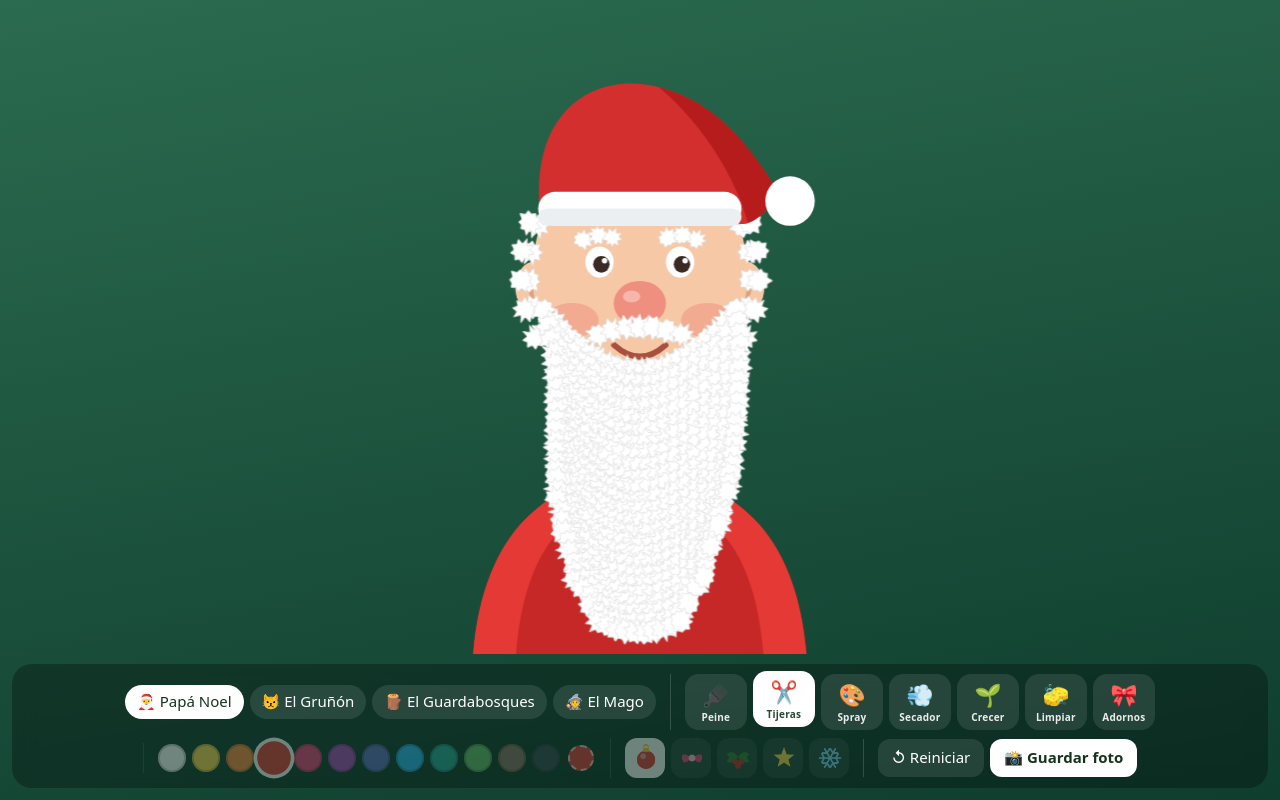
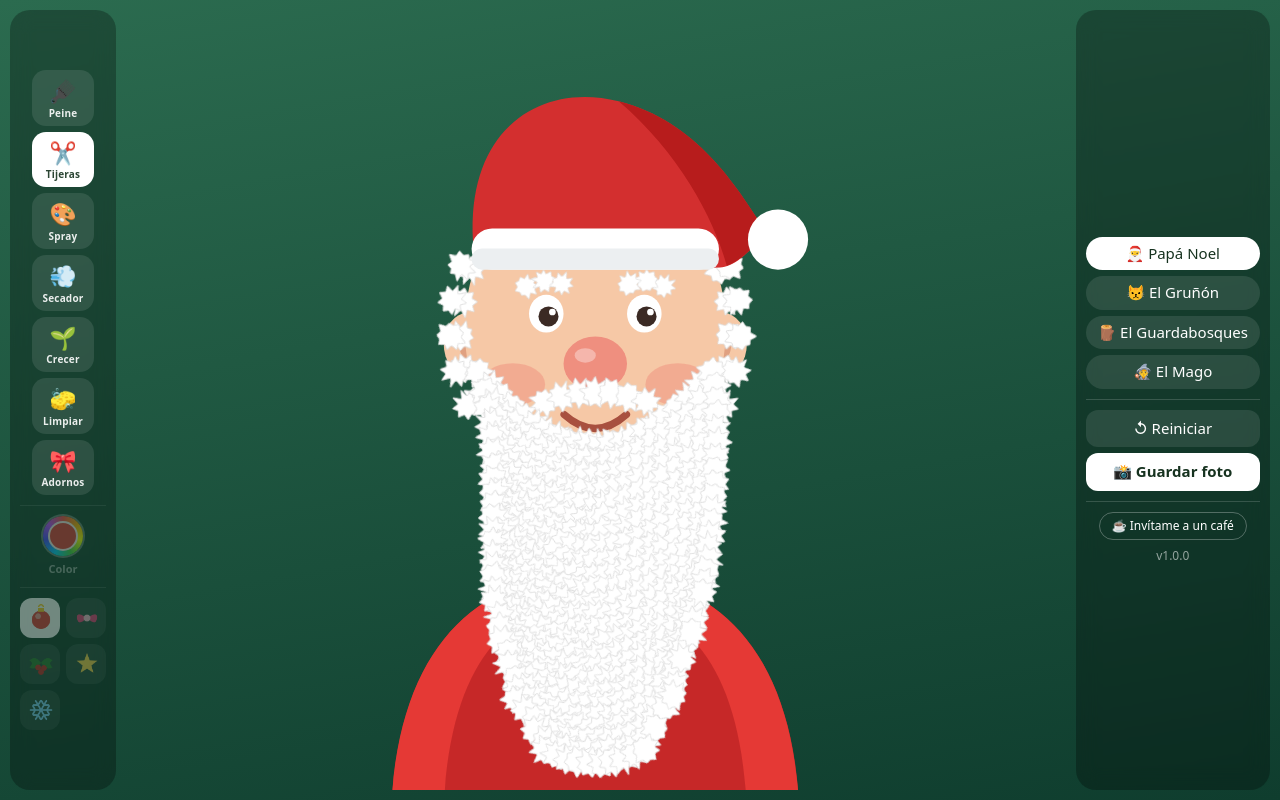
Before and after one commit to davic80/santaselfie, a website built with Vite: page index.html in a window 1280 px wide. Built offline with nearby package versions, Linux system fonts and the light colour scheme; animation ran at ten frames a second.

Commit message:
v1.0.0: raíles a los lados, selector de color nativo y café
- Layout por orientación: en horizontal los controles van a los lados con
  el personaje centrado; en vertical, a una barra abajo. Solo CSS.
- El color se elige con <input type="color">, que abre la rueda nativa de
  iOS/Android. Fuera la paleta de 12 muestras.
- "☕ Invítame a un café" y la versión en el pie, como en reeldown.
- La versión sale de package.json vía define de Vite.

Co-Authored-By: Claude Opus 5 <noreply@anthropic.com>

```diff
--- a/index.html
+++ b/index.html
@@ -13,7 +13,12 @@
     <div class="stage">
       <canvas id="stage"></canvas>
     </div>
-    <div id="toolbar" class="toolbar"></div>
+    <!-- En horizontal `.rails` es display:contents y cada raíl se coloca a un
+         lado del personaje; en vertical los dos caen juntos a la barra de abajo. -->
+    <div class="rails">
+      <div id="rail-left" class="rail rail--left"></div>
+      <div id="rail-right" class="rail rail--right"></div>
+    </div>
   </main>
   <div id="cursor" class="cursor" aria-hidden="true"></div>
   <script type="module" src="./src/main.js"></script>
--- a/package.json
+++ b/package.json
@@ -1,6 +1,6 @@
 {
   "name": "santaselfie",
-  "version": "0.1.0",
+  "version": "1.0.0",
   "private": true,
   "type": "module",
   "scripts": {
--- a/src/config.js
+++ b/src/config.js
@@ -18,10 +18,11 @@ export const DRAG_RADIUS = 40;
 export const DRYER_FORCE = 5500;
 export const DRYER_RADIUS = 320;
 
-export const PALETTE = [
-  '#ffffff', '#ffd54f', '#ff8a3d', '#e53935',
-  '#ec407a', '#ab47bc', '#5c6bc0', '#29b6f6',
-  '#26a69a', '#66bb6a', '#8d6e63', '#37474f',
-];
+// El color se elige con el selector nativo del sistema (<input type="color">),
+// que en iOS y Android abre la rueda de color del propio móvil.
+export const DEFAULT_COLOR = '#e53935';
 
 export const DECORATIONS = ['bauble', 'bow', 'holly', 'star', 'snowflake'];
+
+export const COFFEE_URL =
+  'https://www.paypal.com/donate/?hosted_button_id=7Z6JDTBCDCWHC';
--- a/src/main.js
+++ b/src/main.js
@@ -1,4 +1,5 @@
 import { CHARACTERS, loadArt } from './characters/index.js';
+import { DEFAULT_COLOR } from './config.js';
 import { buildCloth } from './engine/build.js';
 import { Renderer } from './engine/render.js';
 import { Pointer } from './input.js';
@@ -8,7 +9,8 @@ import { savePhoto } from './ui/photo.js';
 
 const canvas = document.querySelector('#stage');
 const stageEl = document.querySelector('.stage');
-const toolbarEl = document.querySelector('#toolbar');
+const railLeft = document.querySelector('#rail-left');
+const railRight = document.querySelector('#rail-right');
 const cursorEl = document.querySelector('#cursor');
 
 const renderer = new Renderer(canvas);
@@ -17,7 +19,7 @@ const pointer = new Pointer(canvas, renderer);
 const state = {
   character: CHARACTERS[0],
   tool: TOOLS[1], // tijeras
-  color: '#e53935',
+  color: DEFAULT_COLOR,
   decoration: 'bauble',
 };
 
@@ -101,7 +103,7 @@ function frame() {
   );
 }
 
-syncToolbar = buildToolbar(toolbarEl, app);
+syncToolbar = buildToolbar(railLeft, railRight, app);
 applyTheme();
 updateCursor();
 resize();
--- a/src/styles.css
+++ b/src/styles.css
@@ -4,6 +4,7 @@
   --panel: rgba(255, 255, 255, 0.1);
   --panel-strong: rgba(255, 255, 255, 0.22);
   --ink: #fff;
+  --muted: rgba(255, 255, 255, 0.55);
   color-scheme: dark;
 }
 
@@ -28,15 +29,17 @@ body {
 
 .app {
   display: grid;
-  grid-template-rows: 1fr auto;
   height: 100dvh;
-  padding: 12px;
   gap: 10px;
+  padding: 10px;
+  padding-bottom: max(10px, env(safe-area-inset-bottom));
 }
 
 .stage {
+  grid-area: stage;
   display: grid;
   place-items: center;
+  min-width: 0;
   min-height: 0;
 }
 
@@ -48,15 +51,13 @@ body {
 
 body.is-loading #stage { opacity: 0; }
 
-/* --- Barra de herramientas --- */
+/* --- Controles ---------------------------------------------------------- */
 
-.toolbar {
+.rail {
   display: flex;
-  flex-wrap: wrap;
-  justify-content: center;
   align-items: center;
-  gap: 8px 14px;
-  padding: 10px 14px;
+  gap: 10px;
+  padding: 10px;
   border-radius: 20px;
   background: rgba(0, 0, 0, 0.28);
   backdrop-filter: blur(10px);
@@ -71,10 +72,80 @@ body.is-loading #stage { opacity: 0; }
 
 .group.is-dim { opacity: 0.4; }
 
-.group + .group {
-  padding-left: 14px;
-  border-left: 1px solid rgba(255, 255, 255, 0.16);
+.group__label {
+  font-size: 11px;
+  font-weight: 600;
+  color: var(--muted);
 }
+
+/* Horizontal: herramientas a la izquierda, personajes a la derecha, y el
+   personaje centrado entre los dos raíles. */
+@media (orientation: landscape) {
+  .app {
+    grid-template-areas: "left stage right";
+    grid-template-columns: auto minmax(0, 1fr) auto;
+  }
+
+  .rails { display: contents; }
+
+  .rail {
+    flex-direction: column;
+    justify-content: center;
+    overflow-y: auto;
+    scrollbar-width: none;
+  }
+
+  .rail::-webkit-scrollbar { display: none; }
+  .rail--left { grid-area: left; }
+  .rail--right { grid-area: right; }
+
+  .group {
+    flex-direction: column;
+    width: 100%;
+  }
+
+  .group + .group {
+    padding-top: 10px;
+    border-top: 1px solid rgba(255, 255, 255, 0.16);
+  }
+
+  .group--decorations {
+    display: grid;
+    grid-template-columns: repeat(2, auto);
+    justify-content: center;
+  }
+
+  .chip, .action { width: 100%; }
+}
+
+/* Vertical: el personaje arriba y todos los controles en una barra abajo. */
+@media (orientation: portrait) {
+  .app {
+    grid-template-areas: "stage" "rails";
+    grid-template-rows: minmax(0, 1fr) auto;
+  }
+
+  .rails {
+    grid-area: rails;
+    display: flex;
+    flex-wrap: wrap;
+    justify-content: center;
+    gap: 8px;
+  }
+
+  .rail {
+    flex-wrap: wrap;
+    justify-content: center;
+    gap: 8px 14px;
+  }
+
+  .group + .group {
+    padding-left: 14px;
+    border-left: 1px solid rgba(255, 255, 255, 0.16);
+  }
+}
+
+/* --- Botones ------------------------------------------------------------ */
 
 button {
   font: inherit;
@@ -89,7 +160,8 @@ button {
   border-radius: 999px;
   background: var(--panel);
   white-space: nowrap;
-  transition: background 150ms ease, transform 150ms ease;
+  text-align: center;
+  transition: background 150ms ease;
 }
 
 .chip:hover { background: var(--panel-strong); }
@@ -108,7 +180,7 @@ button {
 }
 
 .tool:hover { background: var(--panel-strong); }
-.tool.is-active { background: #fff; transform: translateY(-3px); }
+.tool.is-active { background: #fff; }
 .tool.is-active .tool__name { color: #16321f; }
 
 .tool__name {
@@ -118,33 +190,27 @@ button {
   opacity: 0.9;
 }
 
-.swatch {
-  width: 28px;
-  height: 28px;
-  border-radius: 50%;
-  background: var(--swatch);
-  box-shadow: inset 0 0 0 2px rgba(0, 0, 0, 0.2);
-  transition: transform 120ms ease, box-shadow 120ms ease;
-}
-
-.swatch:hover { transform: scale(1.12); }
-.swatch.is-active {
-  transform: scale(1.2);
-  box-shadow: 0 0 0 3px #fff;
-}
-
+/* El selector nativo: en iOS y Android abre la rueda de color del sistema. */
 .picker {
-  width: 30px;
-  height: 30px;
+  width: 40px;
+  height: 40px;
   padding: 0;
   border: 0;
   border-radius: 50%;
-  background: none;
+  background: conic-gradient(#f44, #fa0, #ff0, #4c4, #0cf, #44f, #b4f, #f44);
   cursor: pointer;
+  box-shadow: 0 0 0 2px rgba(255, 255, 255, 0.35);
 }
 
-.picker::-webkit-color-swatch-wrapper { padding: 2px; }
-.picker::-webkit-color-swatch { border: 2px dashed rgba(255, 255, 255, 0.7); border-radius: 50%; }
+.picker::-webkit-color-swatch-wrapper { padding: 5px; }
+.picker::-webkit-color-swatch {
+  border: 2px solid rgba(255, 255, 255, 0.9);
+  border-radius: 50%;
+}
+.picker::-moz-color-swatch {
+  border: 2px solid rgba(255, 255, 255, 0.9);
+  border-radius: 50%;
+}
 
 .deco {
   display: grid;
@@ -170,7 +236,29 @@ button {
 .action--primary { background: #fff; color: #16321f; font-weight: 700; }
 .action--primary:hover { background: #e8f5e9; }
 
-/* --- Cursor de herramienta --- */
+.group--footer {
+  gap: 8px;
+  font-size: 12px;
+}
+
+.coffee {
+  padding: 5px 12px;
+  border: 1px solid rgba(255, 255, 255, 0.28);
+  border-radius: 999px;
+  color: var(--ink);
+  text-decoration: none;
+  white-space: nowrap;
+  transition: border-color 200ms ease, background 200ms ease;
+}
+
+.coffee:hover {
+  border-color: #fff;
+  background: var(--panel);
+}
+
+.version { color: var(--muted); }
+
+/* --- Cursor de herramienta ---------------------------------------------- */
 
 .cursor {
   position: fixed;
@@ -193,12 +281,16 @@ button {
   filter: grayscale(1);
 }
 
-@media (max-width: 900px) {
-  .toolbar { gap: 6px 10px; padding: 8px; }
-  .group + .group { padding-left: 10px; }
+/* --- Pantallas pequeñas -------------------------------------------------- */
+
+@media (max-width: 900px), (max-height: 620px) {
+  .app { gap: 8px; padding: 8px; }
+  .rail { gap: 8px; padding: 8px; }
   .tool { width: 52px; font-size: 19px; }
   .chip { padding: 6px 10px; font-size: 13px; }
-  .swatch { width: 24px; height: 24px; }
+  .action { padding: 7px 11px; font-size: 13px; }
+  .deco, .picker { width: 34px; height: 34px; }
+  .thumb { width: 26px; height: 26px; }
 }
 
 @media (pointer: coarse) {
--- a/src/ui/toolbar.js
+++ b/src/ui/toolbar.js
@@ -1,5 +1,5 @@
 import { TOOLS } from '../tools/index.js';
-import { PALETTE, DECORATIONS } from '../config.js';
+import { DECORATIONS, COFFEE_URL } from '../config.js';
 import { CHARACTERS } from '../characters/index.js';
 import { decorationPainters } from '../engine/shapes.js';
 
@@ -32,22 +32,22 @@ function button(className, label, title) {
   return el;
 }
 
-export function buildToolbar(root, app) {
-  root.innerHTML = '';
+function group(className) {
+  const el = document.createElement('div');
+  el.className = `group ${className}`;
+  return el;
+}
 
-  // --- Personajes ---
-  const chars = document.createElement('div');
-  chars.className = 'group group--characters';
-  for (const c of CHARACTERS) {
-    const el = button('chip', `${c.emoji} ${c.name}`, `Cambiar a ${c.name}`);
-    el.dataset.character = c.id;
-    el.addEventListener('click', () => app.setCharacter(c.id));
-    chars.append(el);
-  }
+/**
+ * Reparte los controles en dos raíles. El CSS decide si acaban a los lados del
+ * personaje (pantalla horizontal) o juntos en una barra abajo (vertical).
+ */
+export function buildToolbar(left, right, app) {
+  left.innerHTML = '';
+  right.innerHTML = '';
 
   // --- Herramientas ---
-  const tools = document.createElement('div');
-  tools.className = 'group group--tools';
+  const tools = group('group--tools');
   for (const t of TOOLS) {
     const el = button('tool', t.icon, `${t.name} — ${t.hint}`);
     el.dataset.tool = t.id;
@@ -59,26 +59,22 @@ export function buildToolbar(root, app) {
     tools.append(el);
   }
 
-  // --- Colores ---
-  const colors = document.createElement('div');
-  colors.className = 'group group--colors';
-  for (const c of PALETTE) {
-    const el = button('swatch', '', `Color ${c}`);
-    el.style.setProperty('--swatch', c);
-    el.dataset.color = c;
-    el.addEventListener('click', () => app.setColor(c));
-    colors.append(el);
-  }
+  // --- Color: solo el selector nativo del sistema ---
+  const colors = group('group--colors');
   const picker = document.createElement('input');
   picker.type = 'color';
   picker.className = 'picker';
-  picker.title = 'Color libre';
+  picker.title = 'Elegir color';
+  picker.setAttribute('aria-label', 'Elegir color');
   picker.addEventListener('input', () => app.setColor(picker.value));
-  colors.append(picker);
+  const pickerLabel = Object.assign(document.createElement('span'), {
+    className: 'group__label',
+    textContent: 'Color',
+  });
+  colors.append(picker, pickerLabel);
 
   // --- Adornos ---
-  const decos = document.createElement('div');
-  decos.className = 'group group--decorations';
+  const decos = group('group--decorations');
   for (const d of DECORATIONS) {
     const el = button('deco', '', DECORATION_NAMES[d]);
     el.dataset.decoration = d;
@@ -87,29 +83,49 @@ export function buildToolbar(root, app) {
     decos.append(el);
   }
 
+  // --- Personajes ---
+  const chars = group('group--characters');
+  for (const c of CHARACTERS) {
+    const el = button('chip', `${c.emoji} ${c.name}`, `Cambiar a ${c.name}`);
+    el.dataset.character = c.id;
+    el.addEventListener('click', () => app.setCharacter(c.id));
+    chars.append(el);
+  }
+
   // --- Acciones ---
-  const actions = document.createElement('div');
-  actions.className = 'group group--actions';
+  const actions = group('group--actions');
   const reset = button('action', '↺ Reiniciar', 'Volver a empezar');
   reset.addEventListener('click', () => app.reset());
   const photo = button('action action--primary', '📸 Guardar foto', 'Descargar la selfie');
   photo.addEventListener('click', () => app.savePhoto());
   actions.append(reset, photo);
 
-  root.append(chars, tools, colors, decos, actions);
+  // --- Pie: café y versión ---
+  const footer = group('group--footer');
+  const coffee = document.createElement('a');
+  coffee.className = 'coffee';
+  coffee.href = COFFEE_URL;
+  coffee.target = '_blank';
+  coffee.rel = 'noopener noreferrer';
+  coffee.textContent = '☕ Invítame a un café';
+  const version = Object.assign(document.createElement('span'), {
+    className: 'version',
+    textContent: `v${__APP_VERSION__}`,
+  });
+  footer.append(coffee, version);
+
+  left.append(tools, colors, decos);
+  right.append(chars, actions, footer);
 
   /** Refresca el estado visual (qué está seleccionado) sin reconstruir el DOM. */
   return function sync(state) {
-    for (const el of root.querySelectorAll('[data-character]')) {
+    for (const el of right.querySelectorAll('[data-character]')) {
       el.classList.toggle('is-active', el.dataset.character === state.character.id);
     }
-    for (const el of root.querySelectorAll('[data-tool]')) {
+    for (const el of left.querySelectorAll('[data-tool]')) {
       el.classList.toggle('is-active', el.dataset.tool === state.tool.id);
     }
-    for (const el of root.querySelectorAll('[data-color]')) {
-      el.classList.toggle('is-active', el.dataset.color === state.color);
-    }
-    for (const el of root.querySelectorAll('[data-decoration]')) {
+    for (const el of left.querySelectorAll('[data-decoration]')) {
       el.classList.toggle('is-active', el.dataset.decoration === state.decoration);
     }
     colors.classList.toggle('is-dim', !state.tool.usesColor);
--- a/vite.config.js
+++ b/vite.config.js
@@ -1,6 +1,12 @@
+import { readFileSync } from 'node:fs';
 import { defineConfig } from 'vite';
+
+const pkg = JSON.parse(readFileSync(new URL('./package.json', import.meta.url), 'utf8'));
 
 export default defineConfig({
   base: './',
+  define: {
+    __APP_VERSION__: JSON.stringify(pkg.version),
+  },
   server: { open: true },
 });
```
Also changed, not shown: README.md, 1 other file.
